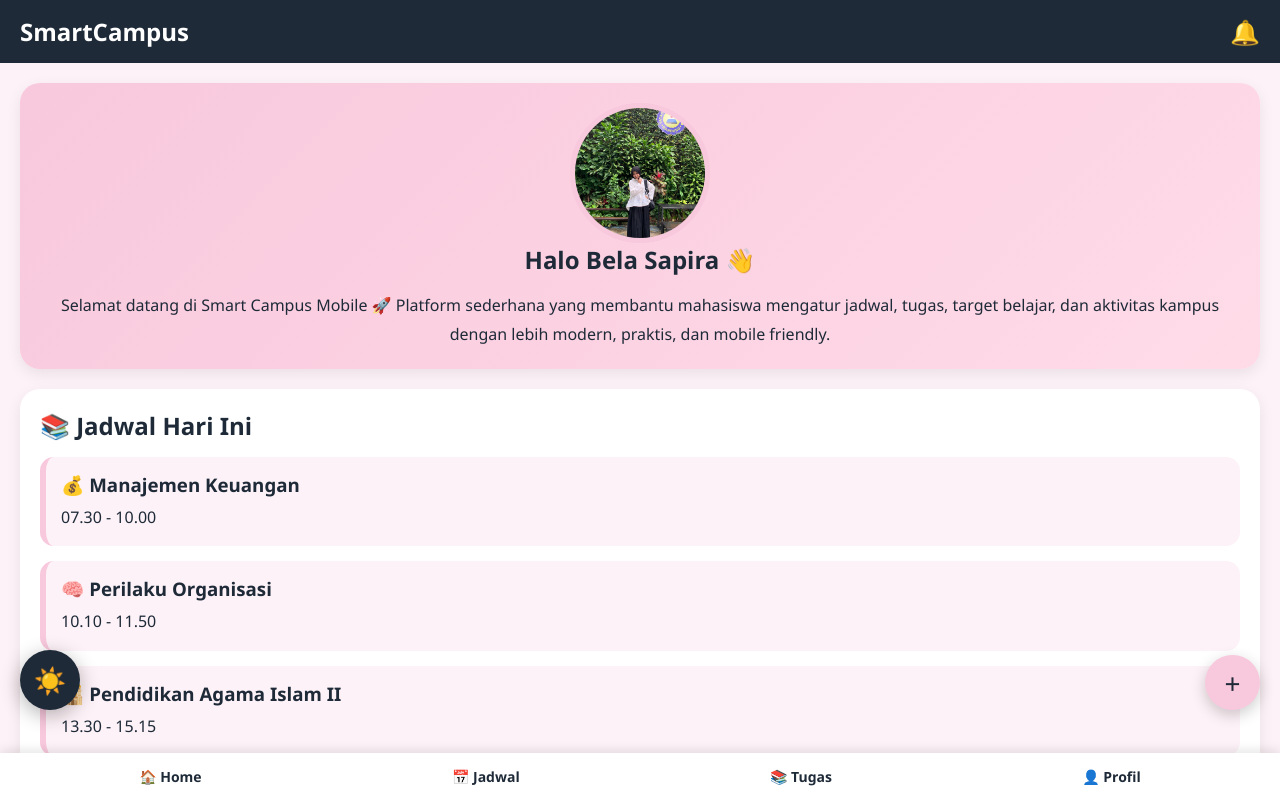
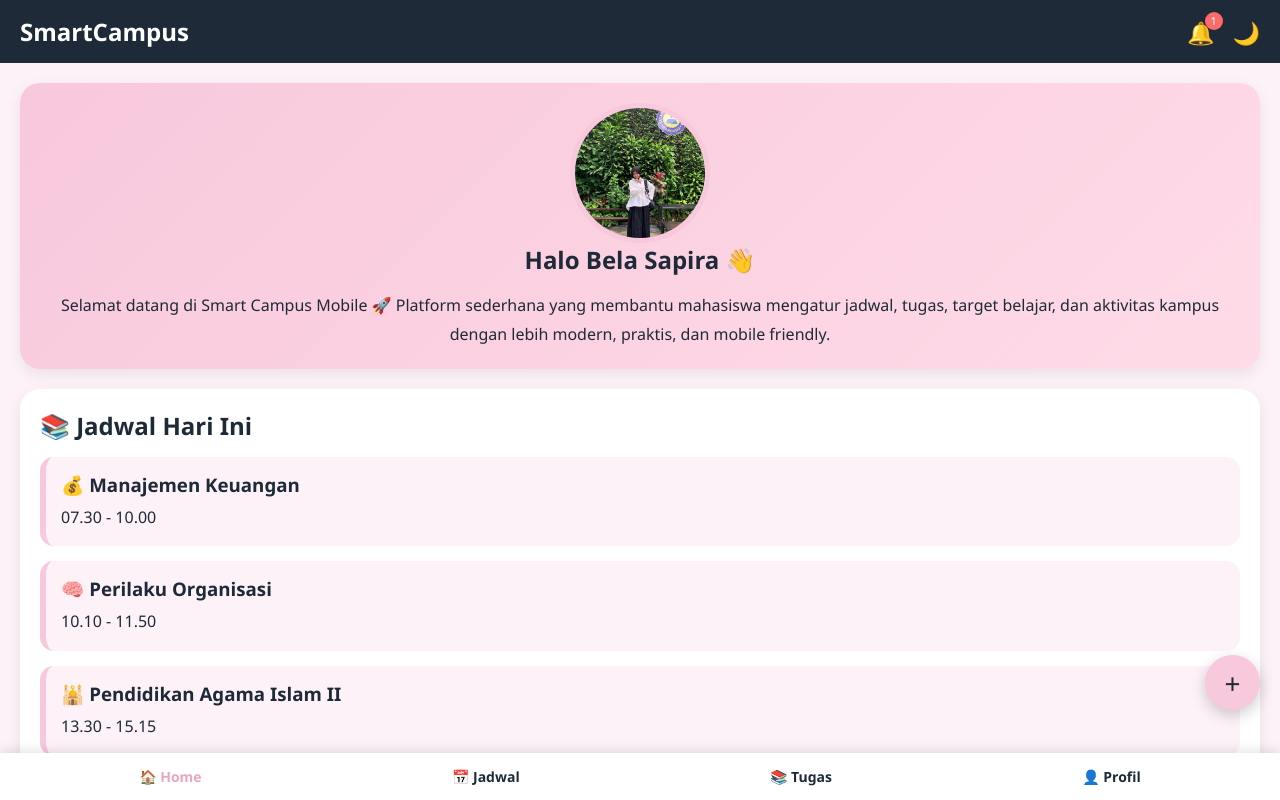
Before and after one commit to BelaSapira00/smart-campus-bela, a plain HTML site: page index.html in a window 1280 px wide. Shown: the top 800 px of the page. Drawn offline with nearby package versions, Linux system fonts and the light colour scheme.

Commit message:
Refactor index.html for improved structure and styling

```diff
--- a/index.html
+++ b/index.html
@@ -7,8 +7,10 @@
 
 <title>Smart Campus Bela</title>
 
+<!-- PWA -->
 <link rel="manifest" href="manifest.json">
 
+<!-- JQUERY -->
 <script src="https://code.jquery.com/jquery-3.6.0.min.js"></script>
 
 <style>
@@ -100,6 +102,9 @@ nav{
   z-index:1000;
 }
 
+
+
+/* LOGO */
 .logo{
   font-size:24px;
   font-weight:bold;
@@ -111,15 +116,65 @@ nav{
 .right-menu{
   display:flex;
   align-items:center;
-  gap:15px;
+  gap:18px;
 }
 
 
 
 /* NOTIF */
+.notif-wrapper{
+  position:relative;
+}
+
 .notif-btn{
-  font-size:24px;
+  font-size:22px;
   cursor:pointer;
+  color:white;
+}
+
+.notif-badge{
+
+  position:absolute;
+
+  top:-5px;
+  right:-8px;
+
+  background:#ff6b6b;
+
+  color:white;
+
+  width:18px;
+  height:18px;
+
+  border-radius:50%;
+
+  font-size:11px;
+
+  display:flex;
+  justify-content:center;
+  align-items:center;
+
+}
+
+
+
+/* THEME */
+#themeToggle{
+
+  font-size:22px;
+
+  cursor:pointer;
+
+  color:white;
+
+  transition:0.3s;
+
+}
+
+#themeToggle:hover{
+
+  transform:scale(1.1);
+
 }
 
 
@@ -139,6 +194,7 @@ nav{
   border-radius:20px;
   box-shadow:0 5px 15px rgba(0,0,0,0.08);
   margin-bottom:20px;
+  transition:0.3s;
 }
 
 
@@ -146,14 +202,14 @@ nav{
 /* FLOAT BUTTON */
 .fab{
   position:fixed;
+  bottom:90px;
   right:20px;
-  bottom:90px;
 
   width:55px;
   height:55px;
 
+  border-radius:50%;
   border:none;
-  border-radius:50%;
 
   background:var(--pink);
   color:var(--navy);
@@ -162,38 +218,9 @@ nav{
 
   cursor:pointer;
 
-  z-index:9999;
+  box-shadow:0 5px 15px rgba(0,0,0,0.2);
 
-  box-shadow:0 5px 15px rgba(0,0,0,0.2);
-}
-
-
-
-/* THEME BUTTON */
-#themeToggle{
-
-  position:fixed;
-
-  left:20px;
-  bottom:90px;
-
-  width:60px;
-  height:60px;
-
-  border:none;
-  border-radius:50%;
-
-  background:#1e2a38;
-  color:white;
-
-  font-size:26px;
-
-  cursor:pointer;
-
-  z-index:999999;
-
-  box-shadow:0 5px 20px rgba(0,0,0,0.3);
-
+  z-index:999;
 }
 
 
@@ -213,7 +240,7 @@ nav{
 
   display:none;
 
-  z-index:99999;
+  z-index:9999;
 }
 
 
@@ -244,13 +271,17 @@ nav{
   font-weight:bold;
 }
 
+.active{
+  color:#e9a6c3 !important;
+}
+
 
 
 /* MOBILE */
 @media(max-width:768px){
 
-  .bottom-nav a{
-    font-size:12px;
+  .logo{
+    font-size:20px;
   }
 
 }
@@ -280,19 +311,44 @@ nav{
 <!-- NAVBAR -->
 <nav>
 
+  <!-- LOGO -->
   <div class="logo">
+
     SmartCampus
+
   </div>
 
 
 
+  <!-- RIGHT MENU -->
   <div class="right-menu">
 
+
+
     <!-- NOTIF -->
-    <div class="notif-btn menu"
-         data-page="notifikasi.html">
+    <div class="notif-wrapper">
 
-      🔔
+      <div class="notif-btn menu"
+           data-page="notifikasi.html">
+
+        🔔
+
+      </div>
+
+      <span class="notif-badge">
+
+        1
+
+      </span>
+
+    </div>
+
+
+
+    <!-- THEME -->
+    <div id="themeToggle">
+
+      🌙
 
     </div>
 
@@ -316,19 +372,10 @@ nav{
 
 
 
-<!-- THEME BUTTON -->
-<button id="themeToggle">
-
-  ☀️
-
-</button>
-
-
-
 <!-- TOAST -->
 <div id="toast">
 
-  Selamat datang Bela 💖
+  Mode tampilan diubah!
 
 </div>
 
@@ -345,8 +392,6 @@ nav{
 
   </a>
 
-
-
   <a href="#"
      class="menu"
      data-page="jadwal.html">
@@ -355,8 +400,6 @@ nav{
 
   </a>
 
-
-
   <a href="#"
      class="menu"
      data-page="tugas.html">
@@ -364,8 +407,6 @@ nav{
     📚 Tugas
 
   </a>
-
-
 
   <a href="#"
      class="menu"
```
